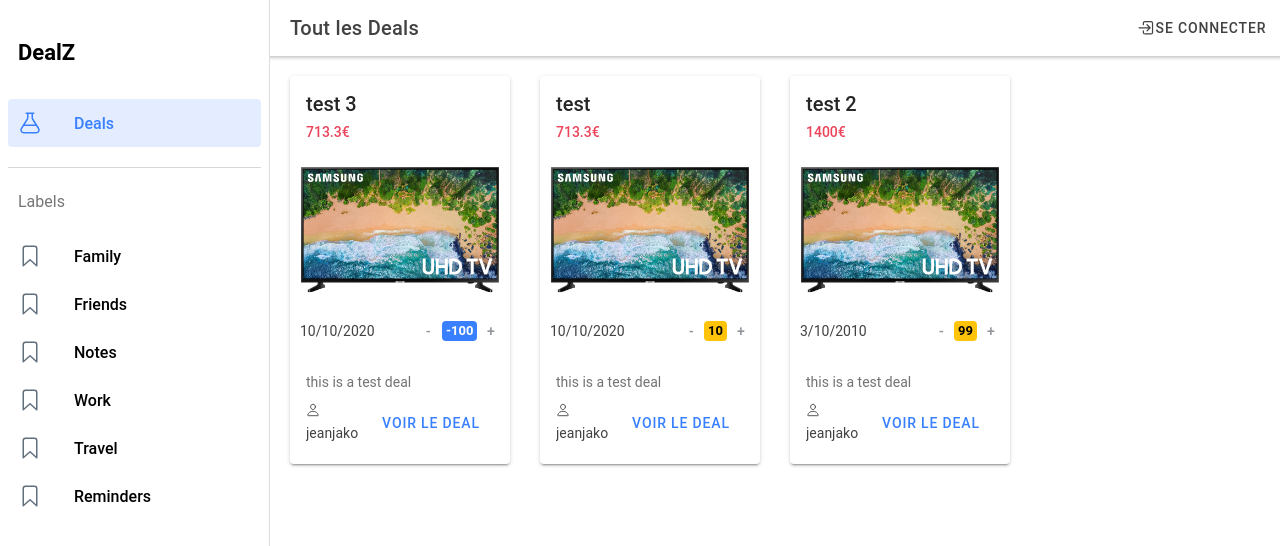
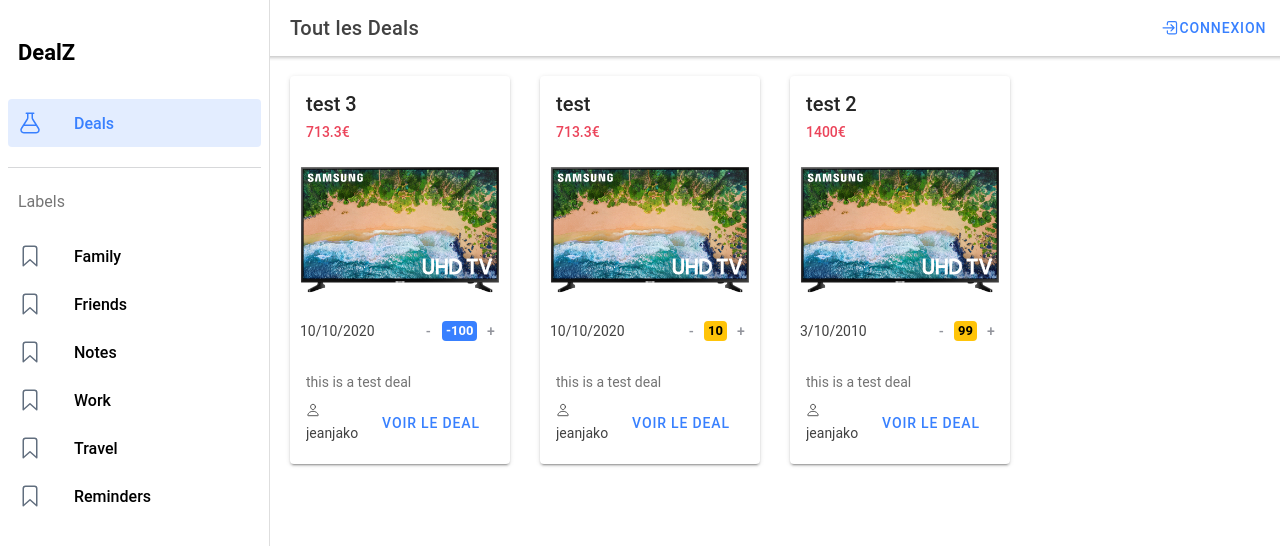
Before and after one commit to takethispie/dealz-client, a React (Create React App) app: page /deals in a window 1280 px wide. Shown: the top 546 px of the page. Built offline with nearby package versions, Linux system fonts and the light colour scheme.

Commit message:
fix routing errors

```diff
--- a/src/App.tsx
+++ b/src/App.tsx
@@ -2,16 +2,10 @@ import React, { useState } from "react";
 import { Redirect, Route } from "react-router-dom";
 import {
   IonApp,
-  IonIcon,
-  IonLabel,
   IonRouterOutlet,
-  IonTabBar,
-  IonTabButton,
-  IonTabs,
   IonSplitPane
 } from "@ionic/react";
 import { IonReactRouter } from "@ionic/react-router";
-import { flaskOutline, personOutline, logOutOutline, logOut } from "ionicons/icons";
 
 /* Core CSS required for Ionic components to work properly */
 import "@ionic/react/css/core.css";
@@ -33,12 +27,12 @@ import "@ionic/react/css/display.css";
 import "./theme/variables.css";
 import Deals from "./pages/Deals";
 import MyDeals from "./pages/MyDeals";
-import Account from "./pages/Account";
 import { RootState } from "stores/root.reducer";
 import { connect } from "react-redux";
 import { ConnectedProps } from "react-redux";
 import Menu from "components/Menu";
 import { ThunkLogout } from "stores/authReducer/auth.thunk";
+import Account from "pages/Account";
 
 const mapState = (state: RootState) => ({
   currentUser: state.authReducer.ConnectedUser,
@@ -81,18 +75,26 @@ const App: React.FC<Props> = ({ currentUser, logout }) => {
               }}
               exact={true}
             />
-            {currentUser != undefined? (
             <Route
               path="/mydeals"
               render={props => {
+                if(currentUser != undefined) {
                   setSelectedPage('mydeals');
                   return <MyDeals/>;
+                } else return <Redirect to="/deals" />
               }}
               exact={true}
             />
-            ) : (
-              <></>
-            )}
+            <Route
+              path="/account"
+              render={props => {
+                if(currentUser != undefined) {
+                  setSelectedPage('account');
+                  return <Account/>;
+                } else return <Redirect to="/deals" />
+              }}
+              exact={true}
+            />
             <Route
               path="/"
               render={() => <Redirect to="/deals" />}
--- a/src/components/Menu.tsx
+++ b/src/components/Menu.tsx
@@ -22,7 +22,7 @@ import { RootState } from "stores/root.reducer";
 import { connect } from "react-redux";
 import { ConnectedProps } from "react-redux";
 
-interface MenuProps extends RouteComponentProps {
+interface MenuProps {
   selectedPage: string;
 }
 
@@ -141,4 +141,4 @@ const Menu: React.FunctionComponent<Props> = ({
   );
 };
 
-export default withRouter(connector(Menu));
+export default connector(Menu);
--- a/src/index.tsx
+++ b/src/index.tsx
@@ -7,7 +7,7 @@ import store from 'stores';
 
 ReactDOM.render(
     <Provider store={store}>
-        <App />
+        <App/>
     </Provider>,
     document.getElementById('root'));
 
--- a/src/pages/Deals.tsx
+++ b/src/pages/Deals.tsx
@@ -79,9 +79,9 @@ const Deals: React.FC<PropsFromRedux> = ({
           <IonTitle>Tout les Deals</IonTitle>
           <IonButtons slot="primary">
             {connectedUser === undefined ? (
-              <IonButton onClick={openAuth}>
+              <IonButton onClick={openAuth} color="primary">
                 <IonIcon icon={logInOutline}></IonIcon>
-                Se connecter
+                connexion
               </IonButton>
             ) : (
               <IonButton fill="solid" color="primary"
```
Lines whose indentation alone changed are shown as unchanged.
